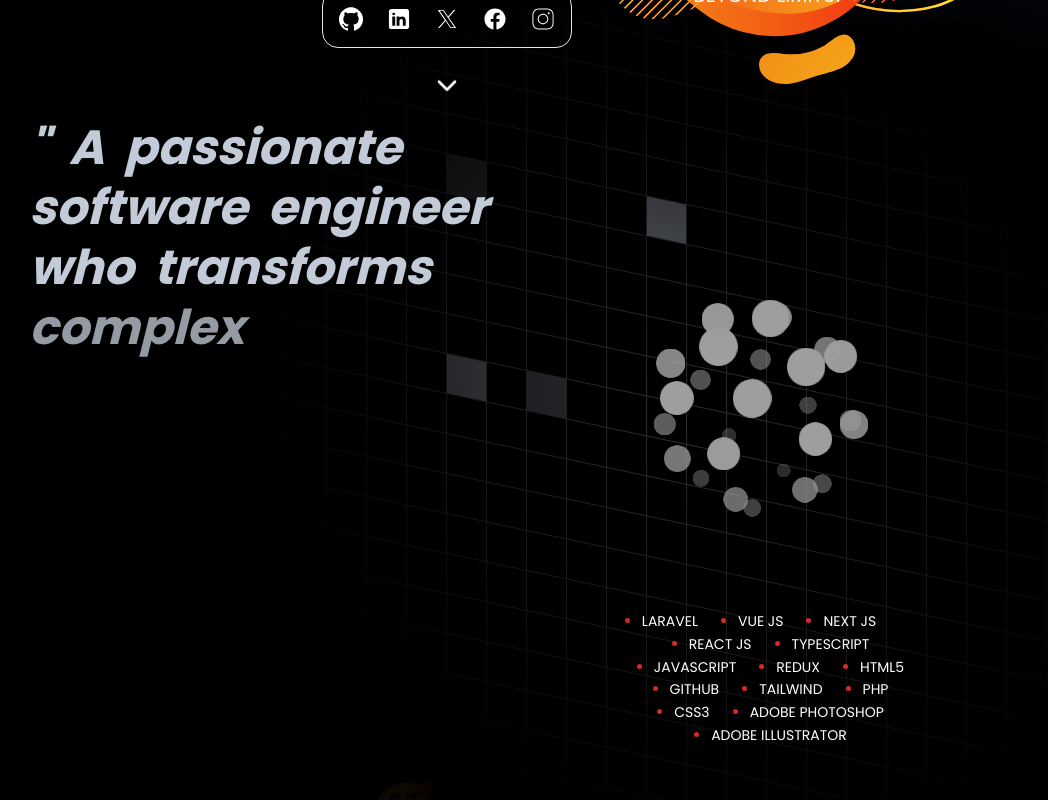
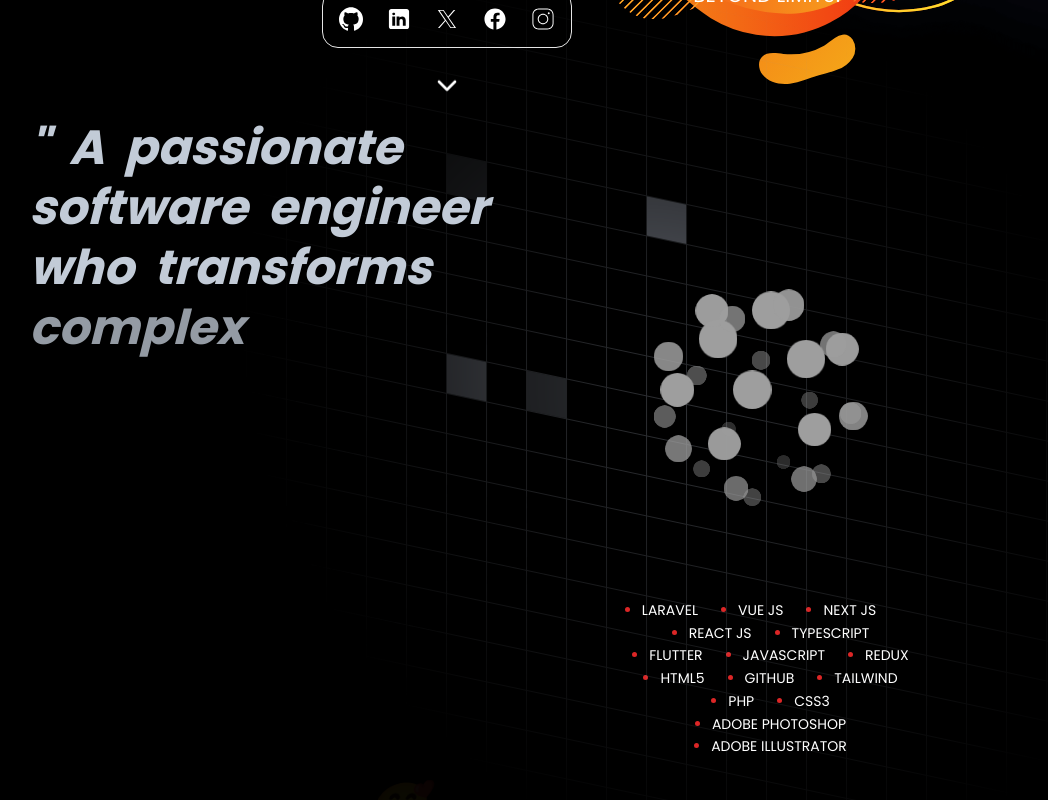
Before and after one commit to San103/San103.github.io, a Next.js app: page / in a window 1280 px wide. Shown: the part 696-1496 px from the top of the page, without its empty margins (193-1241 px from the left). Built offline with nearby package versions, Linux system fonts and the light colour scheme.

Commit message:
revise portfolio for startup kunuhay

```diff
--- a/app/page.tsx
+++ b/app/page.tsx
@@ -67,9 +67,9 @@ export default function Home() {
           <div className="relative h-[100px] w-full overflow-hidden">
             <VideoText
               // src="https://www.pexels.com/download/video/18526831/"
-              src="https://www.pexels.com/download/video/9909477/"
+              // src="https://www.pexels.com/download/video/9909477/"
               // src="https://www.pexels.com/download/video/29882131/"
-              // src="https://www.pexels.com/download/video/854322/"
+              src="https://www.pexels.com/download/video/854322/"
               // src="https://www.pexels.com/download/video/6466100/"
             >
               Jessan Palban
--- a/components/logo-cloud.tsx
+++ b/components/logo-cloud.tsx
@@ -3,6 +3,7 @@ import { IconCloud } from "./ui/icon-cloud";
 const slugs = [
   "typescript",
   "javascript",
+  "flutter",
   "react",
   "android",
   "html5",
--- a/components/ui/text-reveal.tsx
+++ b/components/ui/text-reveal.tsx
@@ -79,6 +79,7 @@ export const TextRevealByWord: FC<TextRevealByWordProps> = ({
                 <li>Next js</li>
                 <li>React js</li>
                 <li>Typescript</li>
+                <li>Flutter</li>
                 <li>Javascript</li>
                 <li>Redux</li>
                 <li>Html5</li>
```
